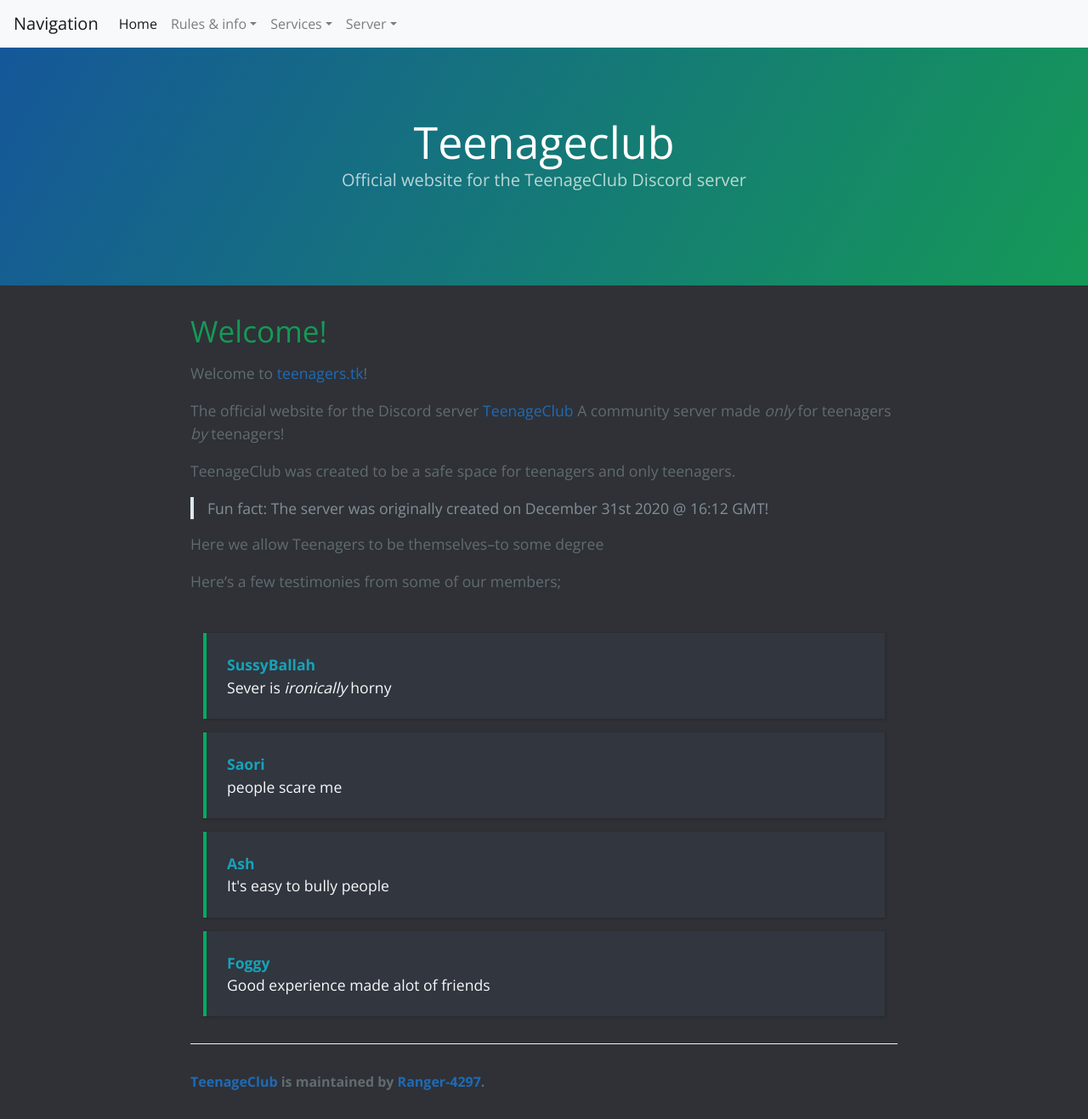
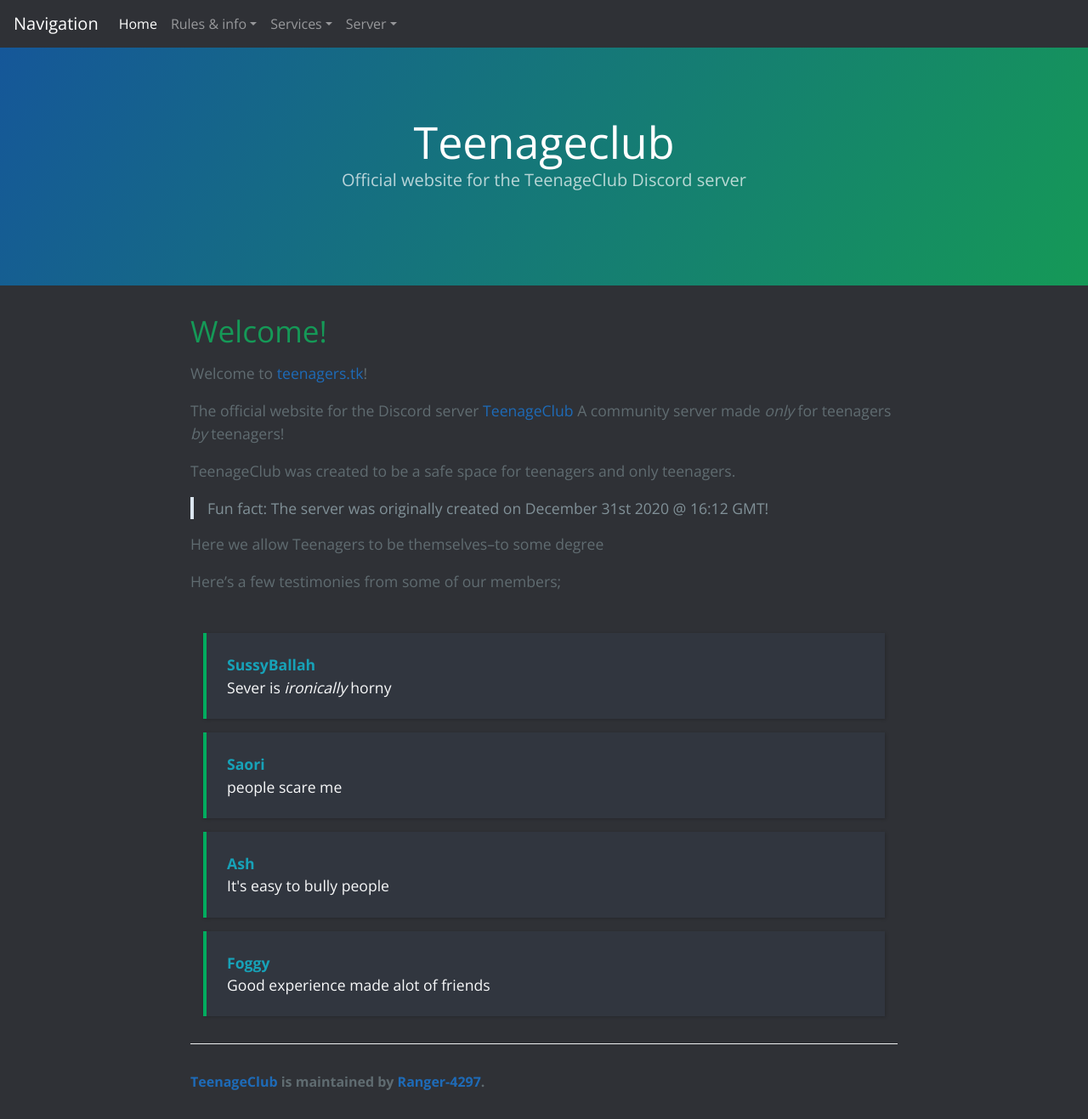
Before and after one commit to Ranger-4297/TeenageClub, a Jekyll site: the page built from index.md, in a window 1280 px wide. Shown: the whole page at 85% size. Built offline with Jekyll 4.4.1, drawn with Linux system fonts in a browser that asks for light colours; nearby versions of some CDN libraries.

Commit message:
Update NAV bar colour

```diff
--- a/_layouts/default.html
+++ b/_layouts/default.html
@@ -18,7 +18,7 @@
 </head>
 
 <body>
-  <nav class="navbar navbar-expand-lg navbar-light bg-light">
+  <nav class="navbar navbar-expand-lg navbar-dark bg-dark#">
     <a class="navbar-brand" href="#">Navigation</a>
     <button class="navbar-toggler" type="button" data-toggle="collapse" data-target="#navbarNavDropdown"
       aria-controls="navbarNavDropdown" aria-expanded="false" aria-label="Toggle navigation">
```
